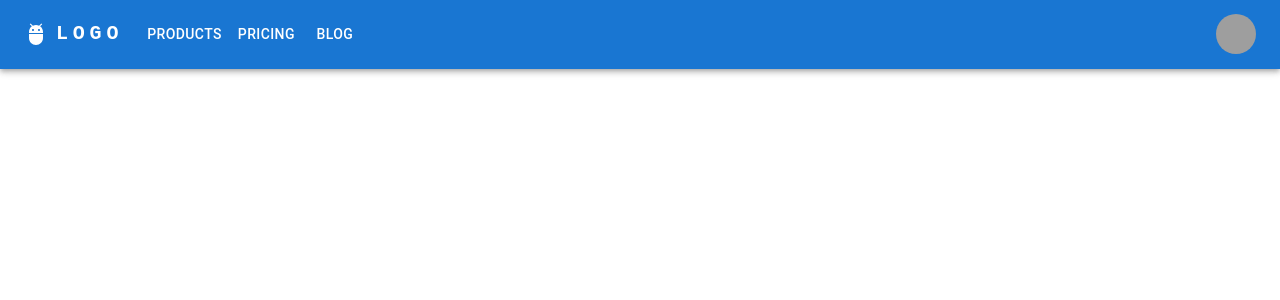
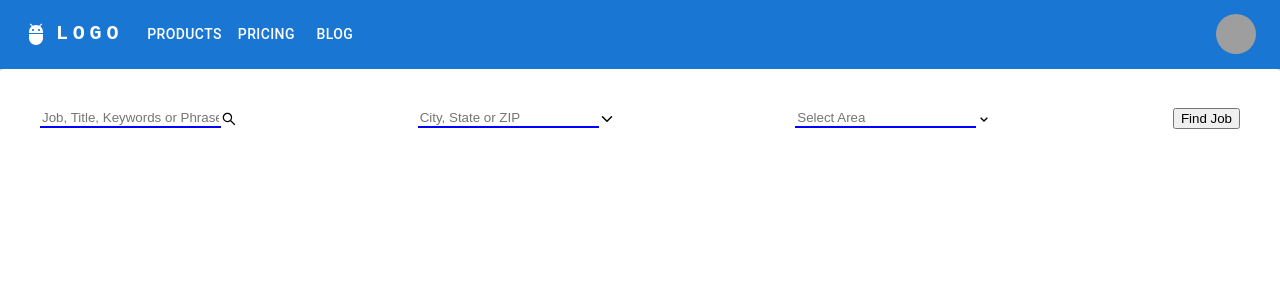
Before and after one commit to Maherajsiam/job-portal, a React (Create React App) app: page / in a window 1280 px wide. Shown: the top 300 px of the page. Built offline with nearby package versions, Linux system fonts and the light colour scheme; grey boxes are pictures that could not be loaded.

Commit message:
search box

```diff
--- a/package.json
+++ b/package.json
@@ -15,6 +15,7 @@
     "react-dom": "^18.2.0",
     "react-icons": "^4.10.1",
     "react-scripts": "^5.0.1",
+    "scss": "^0.2.4",
     "styled-components": "^5.3.11",
     "typescript": "^5.2.2",
     "web-vitals": "^2.1.4"
--- a/src/App.js
+++ b/src/App.js
@@ -1,10 +1,12 @@
 import React, {Fragment} from 'react';
 import Navbar from './components/navbar/';
+import SearchBox from './components/searchBox'
 
 const App = () => {
   return (
     <Fragment>
      <Navbar />
+    <SearchBox />
     </Fragment>
   )
 }
--- a/src/components/searchBox/index.js
+++ b/src/components/searchBox/index.js
@@ -0,0 +1,20 @@
+import React from 'react'
+import {AiOutlineSearch} from 'react-icons/ai'
+import {IoChevronDownOutline} from 'react-icons/io5'
+import {BiChevronDown} from 'react-icons/bi'
+
+// css file
+import  "./index.scss"
+
+const index = () => {
+  return (
+    <div className='searchBox'>
+      <div className='searchBox__inputBox'><input  type='text' placeholder='Job, Title, Keywords or Phrase' /> <AiOutlineSearch /></div>
+      <div className='searchBox__inputBox'><input type='text' placeholder='City, State or ZIP' /> <IoChevronDownOutline /> </div>
+      <div className='searchBox__inputBox'><input type='text' placeholder='Select Area' /> <BiChevronDown /> </div>
+      <button type='button'>Find Job</button>
+    </div>
+  )
+}
+
+export default index
--- /dev/null
+++ b/src/components/searchBox/index.scss
@@ -0,0 +1,29 @@
+.searchBox {
+  height: 100px;
+  background-color: #ffffff;
+  padding: 0 40px;
+  display: flex;
+  align-items: center;
+  justify-content: space-between;
+  border-radius: 4px;
+
+  &__inputBox {
+    display: flex;
+    align-items: center;
+    justify-content: space-between;
+
+    input {
+      border: none;
+      outline: none;
+      background-color: transparent;
+      border-bottom: 2px solid#0000FF;
+    }
+    button {
+        width: 80px;
+        color:#ffffff;
+        background: #0000FF;
+        padding: 20px;
+        border-radius: 4px;
+    }
+  }
+}
```
Also changed, not shown: 1 other file (tests, documents, lock files or other folders).
